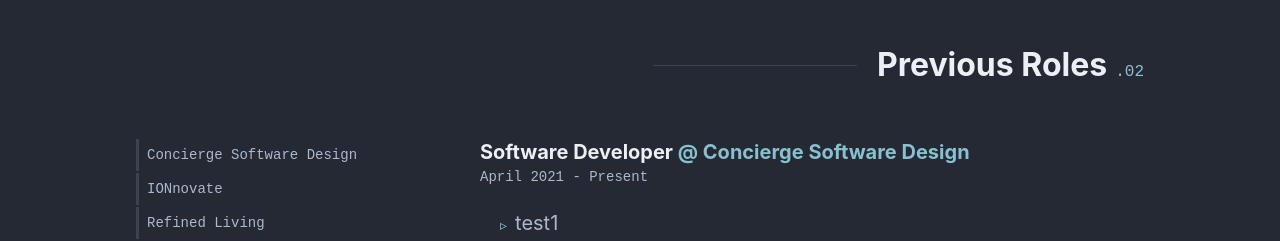
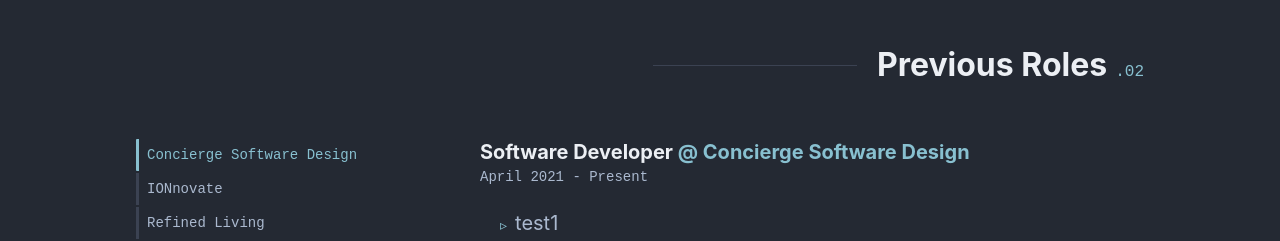
Before and after one commit to jpilapil/portfolio2022, a Next.js app: page / in a window 1280 px wide. Shown: the part 1960-2201 px from the top of the page. Built offline with nearby package versions, Linux system fonts and the light colour scheme.

Commit message:
fix default job menu select

```diff
--- a/components/jobs/Jobs.module.scss
+++ b/components/jobs/Jobs.module.scss
@@ -49,19 +49,16 @@
 
    }
 
-         &:focus{
-            color: $ice;
-            border-left: 3px solid $ice;
-            border-radius: 1px;
-
    &::after {
       border-left: none;
    }
 }
 
+.selected {
+   color: $ice;
+      border-left: 3px solid $ice;
+      border-radius: 1px;
 }
-
-
 
 .company {
    color: $ice;
--- a/components/jobs/index.jsx
+++ b/components/jobs/index.jsx
@@ -41,7 +41,9 @@
         <div className="column is-4">
           {jobs.map((job, i) => (
             <button
-              className={`${styles.companySelect}`}
+              className={`${styles.companySelect} ${
+                i === showJobInfo ? styles.selected : ""
+              }`}
               onClick={() => toggleJobInfo(i)}
               key={i}
             >
```
Lines whose indentation alone changed are shown as unchanged.
